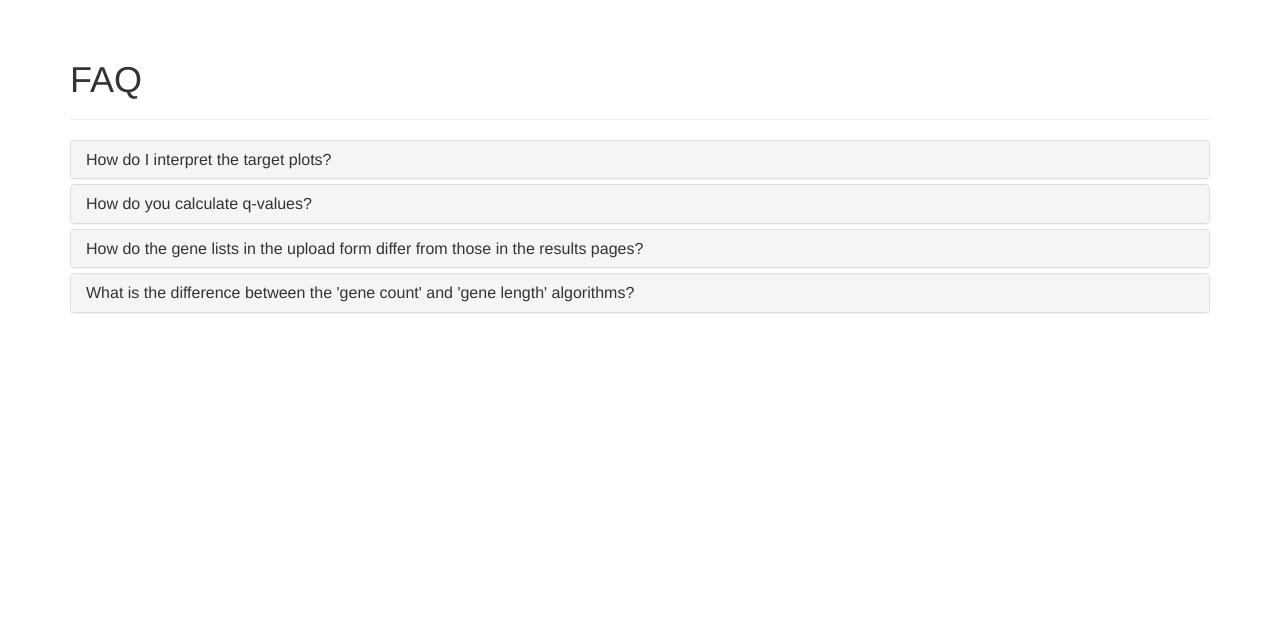
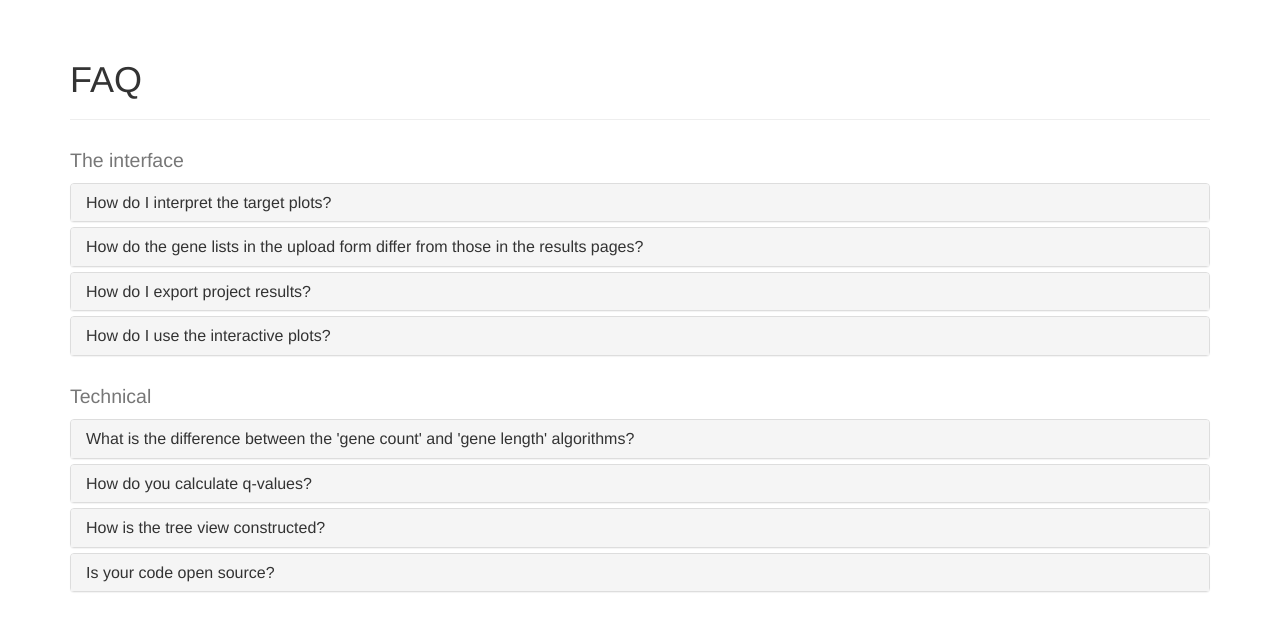
Before and after one commit to sggaffney/pathscore, a Flask app: page /faq in a window 1280 px wide. Shown: the part 52-683 px from the top of the page. Run offline with Flask 2, Linux system fonts and the light colour scheme; the visitor is signed in with stand-in values (Sample User, id 1); data comes from the database, SQL or seed files in the repository; data that the repository does not hold is empty; parts of the project's set-up code (start-up, migrations or seed data) failed here and were passed over; some libraries are stand-ins or nearby versions.

Commit message:
Update faq.

```diff
--- /dev/null
+++ b/app/templates/faq_items/_faq_bokeh.html
@@ -0,0 +1,32 @@
+<p>
+    The interactive plots in the Scatter and Compare views are built using the
+    <a href="http://bokeh.pydata.org/en/latest/">Bokeh</a> visualization library.
+    This library provides the following functionality:
+</p>
+<dl class="dl-horizontal">
+    <dt>Hover</dt>
+    <dd>Each pathway is represented by a scatter plot circle. Hovering over a pathway
+    with reveal a tooltip containing the pathway name.</dd>
+
+    <dt>Pan</dt>
+    <dd>The pan tool allows panning of the axes.</dd>
+
+    <dt>Zoom</dt>
+    <dd>Mouse wheel scrolling allows you zoom in or out. Alternatively use the
+    'box zoom' tool to draw a rectangular zoom area.</dd>
+
+    <dt>Point selection</dt>
+    <dd>Click on a pathway circle to pull up target and matrix plots beneath the
+        scatter plot. To select multiple pathways at once, hold <strong>Shift</strong>
+        and click on multiple circles, or use the 'box select' tool to select all
+        pathways within a rectangular area.
+    </dd>
+
+    <dt>Resize</dt>
+    <dd>The 'resize' tool, available on Scatter page, lets you make the entire plot
+        larger or smaller by clicking and dragging on the axes.</dd>
+
+    <dt>Reset</dt>
+    <dd>Return to the original view by clicking on the 'reset' button.</dd>
+
+</dl>
--- /dev/null
+++ b/app/templates/faq_items/_faq_code.html
@@ -0,0 +1,5 @@
+<p>
+    Yes! The complete code for the web app is available on
+    <a href="https://github.com/sggaffney/pathscore">Github</a>, with an MIT
+    license.
+</p>
--- /dev/null
+++ b/app/templates/faq_items/_faq_export.html
@@ -0,0 +1,40 @@
+<p>
+    Project results can be downloaded as a zip archive from the status table, by
+    clicking the download icon on the right. The archive contains the following
+    files:
+</p>
+<ul>
+    <li>
+        The original uploaded data, as a plain text file with no extension.
+    </li>
+    <li>
+        A tab-separated text file, with extension '.xls'. This is the main results
+        file, which can be opened in Excel. Each row contains the following pathway
+        attributes:
+        <ul>
+            <li>Full name</li>
+            <li>MSigDB pathway ID. These are used to name accompanying svg files</li>
+            <li>MSigDB info url</li>
+            <li>p-value</li>
+            <li>Effective pathway size (n_effective)</li>
+            <li>Actual pathway size (n_actual)</li>
+            <li>Gene mutation frequencies (%)</li>
+            <li>Shortest altered gene length (kbp)</li>
+            <li>Shortest altered gene name</li>
+            <li>Longest altered gene length (kbp)</li>
+            <li>Longest altered gene name</li>
+            <li>Average length of altered genes (kbp)</li>
+            <li>Variance in lengths of altered genes</li>
+        </ul>
+    </li>
+    <li>
+        A javascript file containing the basic pathway attributes used by results
+        pages. This is simply a reformatting of the results text file.
+    </li>
+    <li>
+        Tree data, in 2 files. A compressed svg file (.svgz) contains the dendrogram
+        plot. This can be opened in a web browser, such as Chrome. An accompanying
+        text file (extension '.txt.reorder') contains the
+        pathway names to label the branches, from top to bottom.
+    </li>
+</ul>
--- /dev/null
+++ b/app/templates/faq_items/_faq_tree.html
@@ -0,0 +1,5 @@
+<p>
+    The tree view contains the top 50 enriched pathways (p<0.05), ranked by effect size.
+    The tree is an 'average linkage' dendrogram, currently built using Matlab's
+    <em>linkage</em> and <em>dendrogram</em> functions.
+</p>
--- a/app/templates/pway/faq.html
+++ b/app/templates/pway/faq.html
@@ -6,70 +6,147 @@
     <h1>FAQ</h1>
 </div>
 
+<h2><small>The interface</small></h2>
+
 <div class="panel-group" id="accordion" role="tablist" aria-multiselectable="true">
+
   <div class="panel panel-default">
-    <div class="panel-heading" role="tab" id="headingOne">
+    <div class="panel-heading" role="tab" id="headingTarget">
       <h4 class="panel-title">
         <a class="collapsed" role="button" data-toggle="collapse" data-parent="#accordion"
-           href="#collapseOne" aria-expanded="false" aria-controls="collapseOne">
+           href="#collapseTarget" aria-expanded="false" aria-controls="collapseTarget">
           How do I interpret the target plots?
         </a>
       </h4>
     </div>
-    <div id="collapseOne" class="panel-collapse collapse" role="tabpanel" aria-labelledby="headingOne">
+    <div id="collapseTarget" class="panel-collapse collapse" role="tabpanel" aria-labelledby="headingTarget">
       <div class="panel-body">
         {% include "faq_items/_faq_target.html" %}
       </div>
     </div>
   </div>
+
   <div class="panel panel-default">
-    <div class="panel-heading" role="tab" id="headingTwo">
+    <div class="panel-heading" role="tab" id="heading_genes">
       <h4 class="panel-title">
         <a class="collapsed" role="button" data-toggle="collapse" data-parent="#accordion"
-           href="#collapseTwo" aria-expanded="false" aria-controls="collapseTwo">
+           href="#collapse_genes" aria-expanded="false" aria-controls="collapse_genes">
+          How do the gene lists in the upload form differ from those in the results pages?
+        </a>
+      </h4>
+    </div>
+    <div id="collapse_genes" class="panel-collapse collapse" role="tabpanel" aria-labelledby="heading_genes">
+      <div class="panel-body">
+        {% include "faq_items/_faq_genes.html" %}
+      </div>
+    </div>
+  </div>
+
+  <div class="panel panel-default">
+    <div class="panel-heading" role="tab" id="heading_export">
+      <h4 class="panel-title">
+        <a class="collapsed" role="button" data-toggle="collapse" data-parent="#accordion"
+           href="#collapse_export" aria-expanded="false" aria-controls="collapse_export">
+          How do I export project results?
+        </a>
+      </h4>
+    </div>
+    <div id="collapse_export" class="panel-collapse collapse" role="tabpanel" aria-labelledby="heading_export">
+      <div class="panel-body">
+        {% include "faq_items/_faq_export.html" %}
+      </div>
+    </div>
+  </div>
+
+  <div class="panel panel-default">
+    <div class="panel-heading" role="tab" id="heading_bokeh">
+      <h4 class="panel-title">
+        <a class="collapsed" role="button" data-toggle="collapse" data-parent="#accordion"
+           href="#collapse_bokeh" aria-expanded="false" aria-controls="collapse_bokeh">
+          How do I use the interactive plots?
+        </a>
+      </h4>
+    </div>
+    <div id="collapse_bokeh" class="panel-collapse collapse" role="tabpanel" aria-labelledby="heading_bokeh">
+      <div class="panel-body">
+        {% include "faq_items/_faq_bokeh.html" %}
+      </div>
+    </div>
+  </div>
+
+
+
+</div>
+
+<h2><small>Technical</small></h2>
+
+<div class="panel-group" id="accordion2" role="tablist" aria-multiselectable="true">
+  <div class="panel panel-default">
+    <div class="panel-heading" role="tab" id="heading_alg">
+      <h4 class="panel-title">
+        <a class="collapsed" role="button" data-toggle="collapse" data-parent="#accordion"
+           href="#collapse_alg" aria-expanded="false" aria-controls="collapse_alg">
+          What is the difference between the 'gene count' and 'gene length' algorithms?
+        </a>
+      </h4>
+    </div>
+    <div id="collapse_alg" class="panel-collapse collapse" role="tabpanel" aria-labelledby="heading_alg">
+      <div class="panel-body">
+        {% include "faq_items/_faq_algorithms.html" %}
+      </div>
+    </div>
+  </div>
+
+  <div class="panel panel-default">
+    <div class="panel-heading" role="tab" id="heading_q">
+      <h4 class="panel-title">
+        <a class="collapsed" role="button" data-toggle="collapse" data-parent="#accordion"
+           href="#collapse_q" aria-expanded="false" aria-controls="collapse_q">
           How do you calculate q-values?
         </a>
       </h4>
     </div>
-    <div id="collapseTwo" class="panel-collapse collapse" role="tabpanel" aria-labelledby="headingTwo">
+    <div id="collapse_q" class="panel-collapse collapse" role="tabpanel" aria-labelledby="heading_q">
       <div class="panel-body">
         <p>We use the Bonferroni adjustment, multiplying the p-value by the number
           of pathways in out database, currently {{ n_pathways }}.</p>
       </div>
     </div>
   </div>
+
   <div class="panel panel-default">
-    <div class="panel-heading" role="tab" id="headingThree">
+    <div class="panel-heading" role="tab" id="heading_tree">
       <h4 class="panel-title">
         <a class="collapsed" role="button" data-toggle="collapse" data-parent="#accordion"
-           href="#collapseThree" aria-expanded="false" aria-controls="collapseThree">
-          How do the gene lists in the upload form differ from those in the results pages?
+           href="#collapse_tree" aria-expanded="false" aria-controls="collapse_tree">
+          How is the tree view constructed?
         </a>
       </h4>
     </div>
-    <div id="collapseThree" class="panel-collapse collapse" role="tabpanel" aria-labelledby="headingThree">
+    <div id="collapse_tree" class="panel-collapse collapse" role="tabpanel" aria-labelledby="heading_tree">
       <div class="panel-body">
-        {% include "faq_items/_faq_genes.html" %}
+        {% include "faq_items/_faq_tree.html" %}
       </div>
     </div>
   </div>
+
   <div class="panel panel-default">
-    <div class="panel-heading" role="tab" id="headingFour">
+    <div class="panel-heading" role="tab" id="heading_code">
       <h4 class="panel-title">
         <a class="collapsed" role="button" data-toggle="collapse" data-parent="#accordion"
-           href="#collapseFour" aria-expanded="false" aria-controls="collapseFour">
-          What is the difference between the 'gene count' and 'gene length' algorithms?
+           href="#collapse_code" aria-expanded="false" aria-controls="collapse_code">
+          Is your code open source?
         </a>
       </h4>
     </div>
-    <div id="collapseFour" class="panel-collapse collapse" role="tabpanel" aria-labelledby="headingFour">
+    <div id="collapse_code" class="panel-collapse collapse" role="tabpanel" aria-labelledby="heading_code">
       <div class="panel-body">
-        {% include "faq_items/_faq_algorithms.html" %}
+        {% include "faq_items/_faq_code.html" %}
       </div>
     </div>
   </div>
-</div>
 
 
 
+</div>
 {% endblock %}
```
